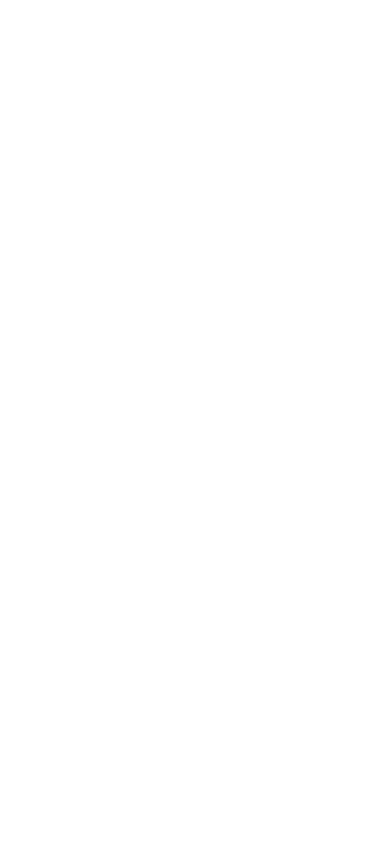
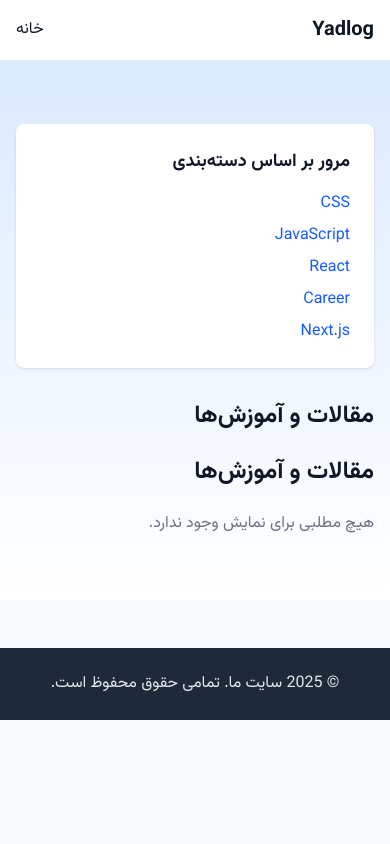
Before and after one commit to a-jalilian66/yadlog-backend, a Django app: page /en/ in a window 390 px wide. Before the commit the page is empty. Run offline with Django 4.2, Linux system fonts and the light colour scheme; style sheets or scripts are compiled from the project's sources.

Commit message:
feat(home): initial layout with RTL sidebar and Persian font
- Add Vazirmatn as default font
- Responsive grid layout with sidebar
- Tailwind config extended for custom font

```diff
--- a/frontend/package.json
+++ b/frontend/package.json
@@ -15,6 +15,7 @@
     "autoprefixer": "^10.4.21",
     "postcss": "^8.5.3",
     "postcss-cli": "^11.0.1",
-    "tailwindcss": "^4.1.3"
+    "tailwindcss": "^4.1.3",
+    "tailwindcss-rtl": "^0.9.0"
   }
 }
--- a/frontend/style.css
+++ b/frontend/style.css
@@ -3,3 +3,18 @@
 @source "../src/templates/**/*.html";
 @source "../src/apps/**/*.html";
 @source "../src/**/*.py";
+
+
+@font-face {
+    font-family: 'Vazirmatn';
+    src: url('/static/fonts/Vazirmatn[wght].woff2') format('woff2-variations');
+    font-weight: 100 900;
+    font-style: normal;
+    font-display: swap;
+}
+
+
+body {
+    font-family: Vazirmatn, ui-sans-serif !important;
+    font-weight: 400;
+}
--- a/src/templates/base.html
+++ b/src/templates/base.html
@@ -1,20 +1,20 @@
+<!-- base.html -->
 {% load static %}
 <!DOCTYPE html>
-<html lang="fa">
+<html lang="fa" dir="rtl">
 <head>
-  <meta charset="UTF-8">
-  <title>{% block title %}یادلاگ{% endblock %}</title>
-  <link href="{% static 'output.css' %}" rel="stylesheet">
+    <meta charset="UTF-8">
+    <meta name="viewport" content="width=device-width, initial-scale=1.0">
+    <title>{% block title %}یاد لاگ{% endblock %}</title>
+    <link href="{% static 'output.css' %}" rel="stylesheet">
 </head>
-<body class="bg-gray-100 text-gray-900 flex flex-col min-h-screen">
+<body class="bg-gray-50 text-gray-900 font-sans">
+{% include 'partials/header.html' %}
 
-  {% include "partials/header.html" %}
+<main>
+    {% block content %}{% endblock %}
+</main>
 
-  <main class="flex-1 container mx-auto p-4">
-    {% block content %}{% endblock %}
-  </main>
-
-  {% include "partials/footer.html" %}
-
+{% include 'partials/footer.html' %}
 </body>
 </html>
--- a/src/templates/home.html
+++ b/src/templates/home.html
@@ -0,0 +1,46 @@
+{% extends "base.html" %}
+{% load static %}
+
+{% block title %}Yadlog – صفحه اصلی{% endblock %}
+
+{% block content %}
+    <section class="bg-gradient-to-b from-blue-100 to-white py-16">
+        <div class="max-w-screen-xl mx-auto grid grid-cols-1 lg:grid-cols-12 gap-8 px-4">
+
+            <!-- 📝 Main Articles Section -->
+
+            <div class="lg:col-span-8 order-2 lg:order-1">
+                <h2 class="text-2xl font-bold text-gray-900 mb-6">مقالات و آموزش‌ها</h2>
+                <h2 class="text-2xl font-bold text-gray-900 mb-6">مقالات و آموزش‌ها</h2>
+
+                <div class="space-y-6">
+                    {% for post in posts %}
+                        <article class="bg-white shadow p-6 rounded-lg hover:shadow-lg transition">
+                            <h3 class="text-xl font-semibold mb-2">{{ post.title }}</h3>
+                            <p class="text-gray-600 mb-4">{{ post.summary|truncatewords:25 }}</p>
+                            <a href="{{ post.get_absolute_url }}" class="text-blue-600 hover:text-blue-800 transition">ادامه
+                                مطلب</a>
+                        </article>
+                    {% empty %}
+                        <p class="text-gray-500">هیچ مطلبی برای نمایش وجود ندارد.</p>
+                    {% endfor %}
+                </div>
+            </div>
+
+            <!-- 📚 Sidebar (Browse by category) -->
+            <aside class="lg:col-span-4 order-1 lg:order-2">
+                <div class="bg-white shadow rounded-lg p-6">
+                    <h2 class="text-lg font-bold mb-4">مرور بر اساس دسته‌بندی</h2>
+                    <ul class="space-y-2">
+                        <li><a href="#" class="text-blue-600 hover:underline">CSS</a></li>
+                        <li><a href="#" class="text-blue-600 hover:underline">JavaScript</a></li>
+                        <li><a href="#" class="text-blue-600 hover:underline">React</a></li>
+                        <li><a href="#" class="text-blue-600 hover:underline">Career</a></li>
+                        <li><a href="#" class="text-blue-600 hover:underline">Next.js</a></li>
+                    </ul>
+                </div>
+            </aside>
+
+        </div>
+    </section>
+{% endblock %}
--- a/src/templates/partials/footer.html
+++ b/src/templates/partials/footer.html
@@ -1,5 +1,5 @@
-<footer class="bg-white shadow py-4 mt-8">
-    <div class="container mx-auto px-4 text-center text-sm text-gray-500">
-        © 2025 یادلاگ. تمام حقوق محفوظ است.
+<footer class="bg-gray-800 text-gray-200 py-6 mt-12">
+    <div class="container mx-auto px-4 text-center">
+        <p>© 2025 سایت ما. تمامی حقوق محفوظ است.</p>
     </div>
 </footer>
--- a/src/templates/partials/header.html
+++ b/src/templates/partials/header.html
@@ -1,11 +1,13 @@
-<header class="bg-white shadow py-4">
-    <div class="container mx-auto px-4 flex justify-between items-center">
-        <h1 class="text-2xl font-bold text-blue-600">📰 یادلاگ</h1>
+<header class="bg-white shadow">
+    <div class="container mx-auto px-4 py-4 flex justify-between items-center">
+        <div class="logo">
+            <a href="{% url 'home' %}" class="text-xl font-bold">Yadlog</a>
+        </div>
         <nav>
             <ul class="flex space-x-4">
-                <li><a href="/" class="text-gray-700 hover:text-blue-600">خانه</a></li>
-                <li><a href="#" class="text-gray-700 hover:text-blue-600">درباره من</a></li>
-                <li><a href="#" class="text-gray-700 hover:text-blue-600">تماس</a></li>
+                <li><a href="{% url 'home' %}" class="hover:text-blue-600">خانه</a></li>
+{#                <li><a href="{% url 'articles' %}" class="hover:text-blue-600">مقالات</a></li>#}
+                {#                <li><a href="{% url 'tutorials' %}" class="hover:text-blue-600">آموزش‌ها</a></li>#}
             </ul>
         </nav>
     </div>
--- a/src/yadlog/settings/development.py
+++ b/src/yadlog/settings/development.py
@@ -20,5 +20,8 @@
 
 STATICFILES_DIRS = [
     os.path.join(BASE_DIR, '..', 'frontend', 'dist'),
+    os.path.join(BASE_DIR, 'static'),
 ]
 STATIC_URL = '/static/'
+
+print(STATIC_ROOT)
--- a/src/yadlog/urls.py
+++ b/src/yadlog/urls.py
@@ -20,5 +20,5 @@
 
 urlpatterns = i18n_patterns(
     path('admin/', admin.site.urls),
-    path('', TemplateView.as_view(template_name="home.html"))
+    path('', TemplateView.as_view(template_name="home.html"), name='home')
 )
```
Also changed, not shown: frontend/tailwind.config.js (+11 -1 lines), src/templates/base_with_sidebar.html (added, +12 -0 lines), src/templates/partials/sidebar.html (added, +16 -0 lines), src/static/fonts/Vazirmatn[wght].woff2 (added), src/static/images/character.png (added).
